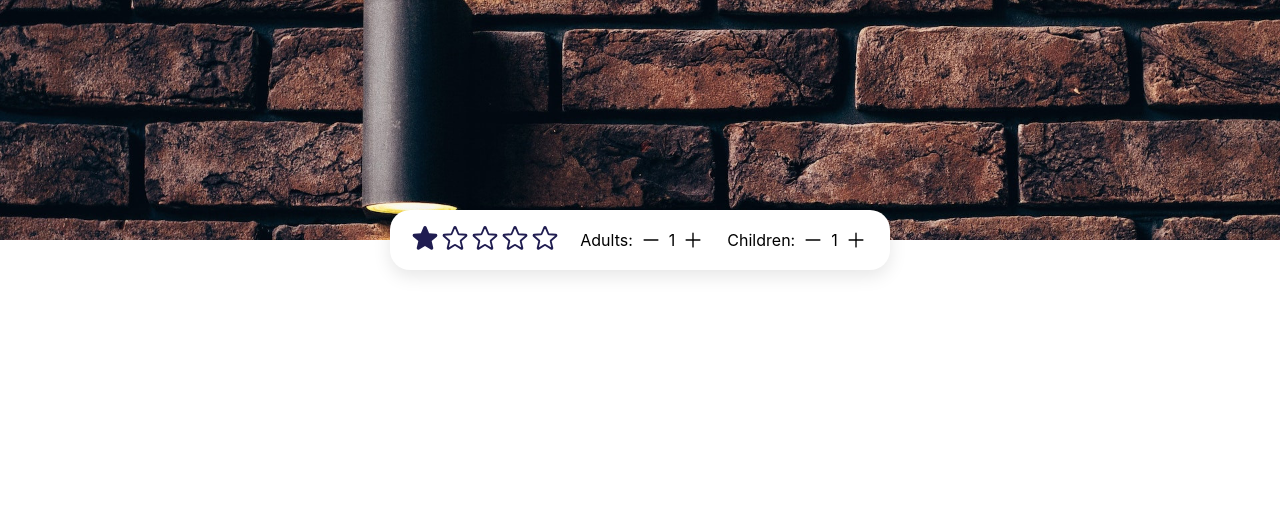
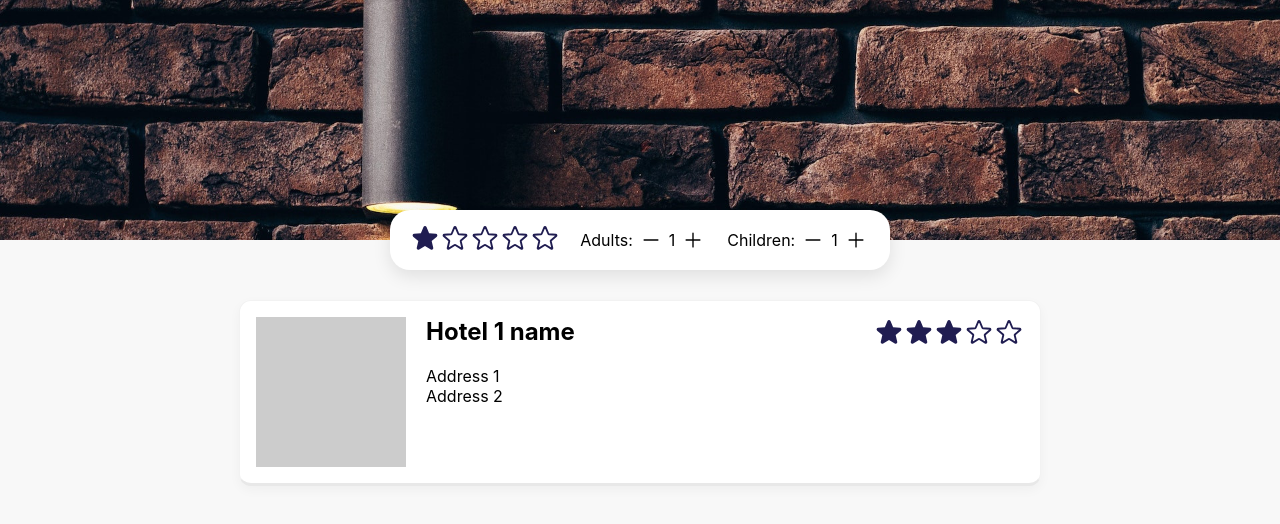
Before and after one commit to sibite/hotel-search, a React (Create React App) app: page / in a window 1280 px wide. Shown: the top 524 px of the page. Built offline with nearby package versions, Linux system fonts and the light colour scheme.

Commit message:
Add HotelsList, HotelCard, HotelInfo, Card components

```diff
--- a/src/components/HotelFinder/HotelFinder.tsx
+++ b/src/components/HotelFinder/HotelFinder.tsx
@@ -1,9 +1,11 @@
 import FilterBar from './FilterBar/FilterBar';
 import style from './HotelFinder.module.css';
+import HotelsList from './HotelList/HotelsList';
 
 const HotelFinder: React.FC = () => (
   <div className={style.container}>
     <FilterBar />
+    <HotelsList />
   </div>
 );
 export default HotelFinder;
--- /dev/null
+++ b/src/components/HotelFinder/HotelList/Card.module.scss
@@ -0,0 +1,7 @@
+.card {
+  background: #ffffff;
+  border-radius: 12px;
+  box-shadow: 0px 4px 12px rgba(0, 0, 0, 0.04);
+  border: 1px solid #f2f2f2;
+  border-bottom: 3px solid #e8e8e8;
+}
--- /dev/null
+++ b/src/components/HotelFinder/HotelList/Card.tsx
@@ -0,0 +1,13 @@
+import { HTMLProps, ReactNode } from 'react';
+import style from './Card.module.scss';
+
+interface Props extends HTMLProps<HTMLDivElement> {
+  children?: ReactNode;
+}
+
+const Card: React.FC<Props> = ({ children, className, ...rest }) => (
+  <div className={`${style.card} ${className}`} {...rest}>
+    {children}
+  </div>
+);
+export default Card;
--- /dev/null
+++ b/src/components/HotelFinder/HotelList/HotelCard.module.scss
@@ -0,0 +1,4 @@
+.card {
+  width: 800px;
+  max-width: 100%;
+}
--- /dev/null
+++ b/src/components/HotelFinder/HotelList/HotelCard.tsx
@@ -0,0 +1,14 @@
+import Card from './Card';
+import HotelInfo from './HotelInfo';
+// import RoomsList from './RoomsList';
+import style from './HotelCard.module.scss';
+
+interface Props {}
+
+const HotelCard: React.FC<Props> = () => (
+  <Card className={style.card}>
+    <HotelInfo />
+    {/* <RoomsList /> */}
+  </Card>
+);
+export default HotelCard;
--- /dev/null
+++ b/src/components/HotelFinder/HotelList/HotelInfo.module.scss
@@ -0,0 +1,18 @@
+.container {
+  display: flex;
+  box-sizing: border-box;
+  width: 100%;
+  padding: 16px;
+  flex-direction: row;
+  justify-content: flex-start;
+  align-items: flex-start;
+  gap: 20px;
+}
+
+.text {
+  flex-grow: 1;
+
+  h2 {
+    margin-top: 0;
+  }
+}
--- /dev/null
+++ b/src/components/HotelFinder/HotelList/HotelInfo.tsx
@@ -0,0 +1,19 @@
+import Rating from '../../Rating/Rating';
+import style from './HotelInfo.module.scss';
+
+interface Props {}
+
+const HotelInfo: React.FC<Props> = () => (
+  <div className={style.container}>
+    <div style={{ width: '150px', height: '150px', background: '#cccccc' }} />
+    <div className={style.text}>
+      <h2>Hotel 1 name</h2>
+      <p>
+        Address 1<br />
+        Address 2
+      </p>
+    </div>
+    <Rating max={5} value={3} />
+  </div>
+);
+export default HotelInfo;
--- /dev/null
+++ b/src/components/HotelFinder/HotelList/HotelsList.module.scss
@@ -0,0 +1,9 @@
+.list {
+  display: flex;
+  flex-direction: column;
+  align-items: center;
+  width: 100%;
+  padding: 30px 20px;
+  gap: 30px;
+  flex-wrap: nowrap;
+}
--- /dev/null
+++ b/src/components/HotelFinder/HotelList/HotelsList.tsx
@@ -0,0 +1,14 @@
+import hotelsPlaceholderData from '../../../hotels-placeholder-data';
+import HotelCard from './HotelCard';
+import style from './HotelsList.module.scss';
+
+const hotels = hotelsPlaceholderData;
+
+interface Props {}
+
+const HotelsList: React.FC<Props> = () => (
+  <div className={style.list}>
+    <HotelCard />
+  </div>
+);
+export default HotelsList;
--- a/src/index.css
+++ b/src/index.css
@@ -6,6 +6,7 @@
 
 body {
   margin: 0;
+  background: #f8f8f8;
   font-family: -apple-system, BlinkMacSystemFont, 'Segoe UI', 'Roboto', 'Oxygen',
     'Ubuntu', 'Cantarell', 'Fira Sans', 'Droid Sans', 'Helvetica Neue',
     sans-serif;
```
